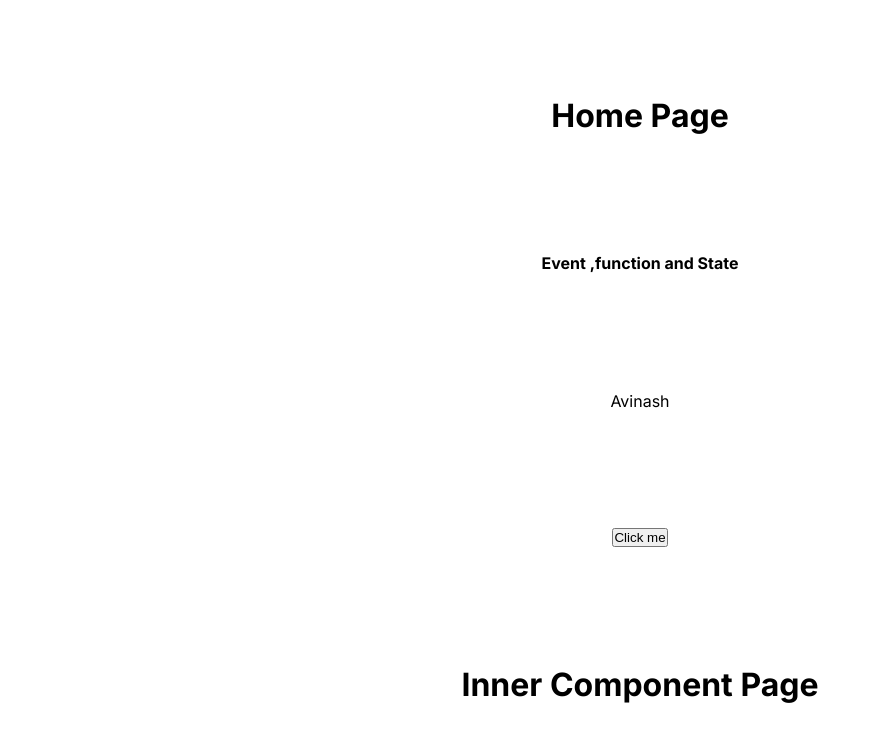
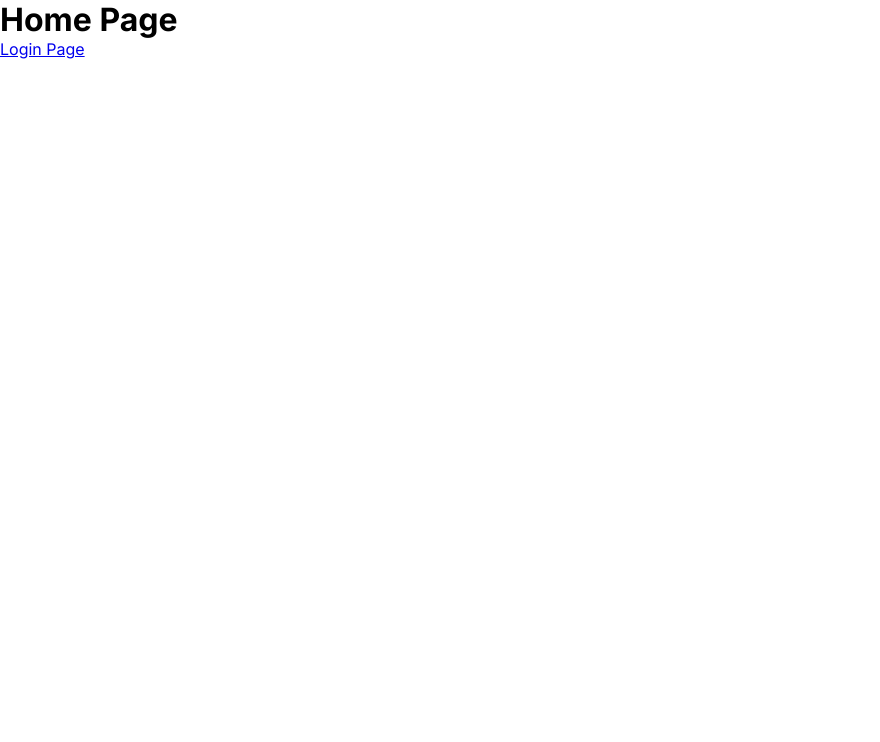
Before and after one commit to Avinashvns/nextjslearn, a Next.js app: page / in a window 1280 px wide. Shown: the top 742 px of the page, without its empty margins (0-880 px from the left). Built offline with nearby package versions, Linux system fonts and the light colour scheme.

Commit message:
Linking in Routes

```diff
--- a/src/app/page.js
+++ b/src/app/page.js
@@ -1,6 +1,7 @@
 'use client'
 import { useState } from 'react'
 import styles from './page.module.css'
+import Link from 'next/link';
 
 export default function Home() {
   const [name, setName] = useState("Avinash");
@@ -17,17 +18,13 @@ export default function Home() {
   }
 
   return (
-    <main className={styles.main}>
+    <main >
       <h1>Home Page</h1>
-      <h4>Event ,function and State</h4>
-      {name}
-      {/* <button onClick={() => alert("Hello Next Js")}>Click me</button> */}
-      <button onClick={apple}>Click me</button>
 
-      {/* Use here component */}
-      {/* <InnerComp /> */}
+      {/* Linking in next js */}
+      <Link href='/login'>Login Page</Link>
 
-      {InnerComp()}
+
     </main>
   )
 }
```
